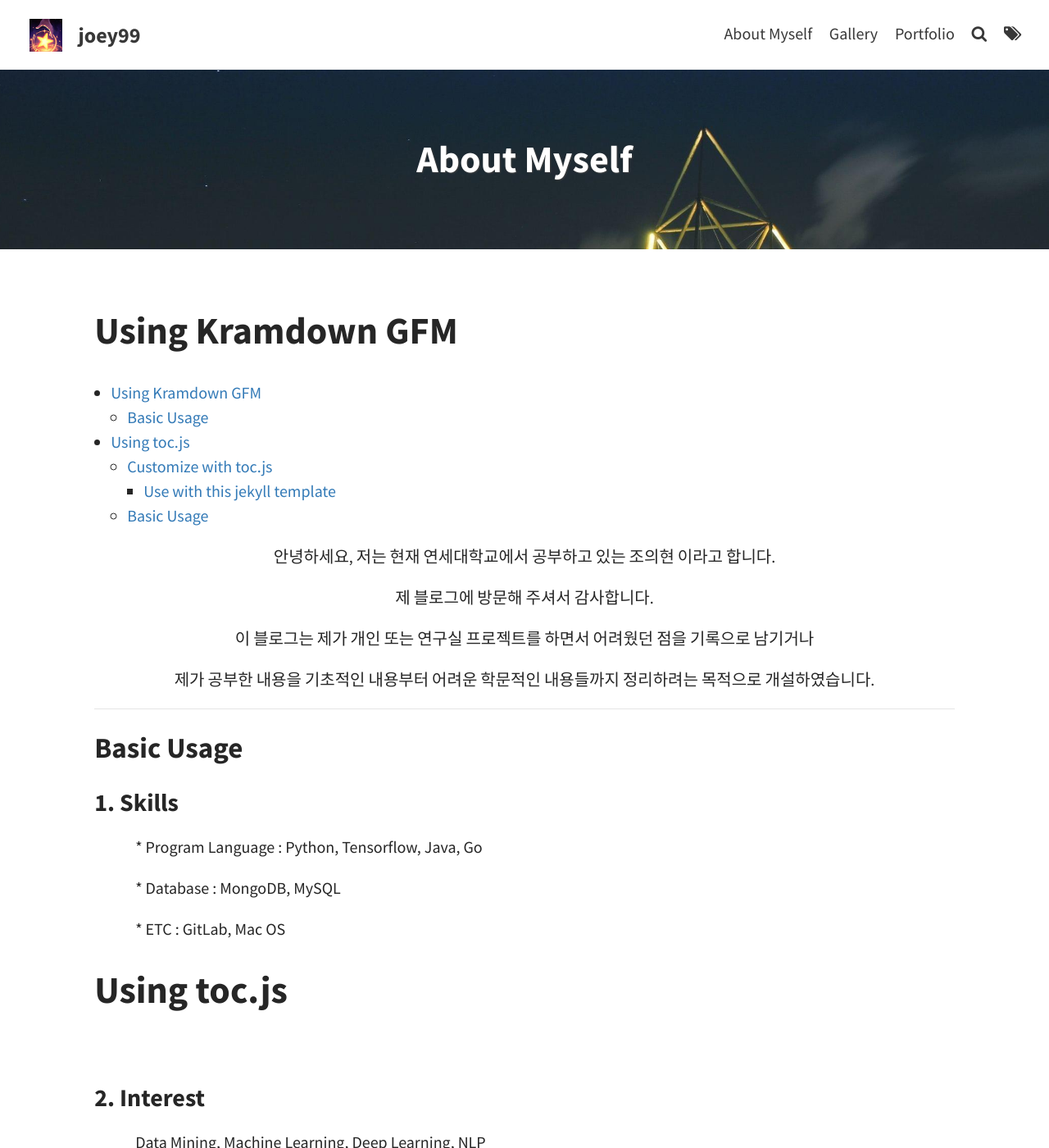
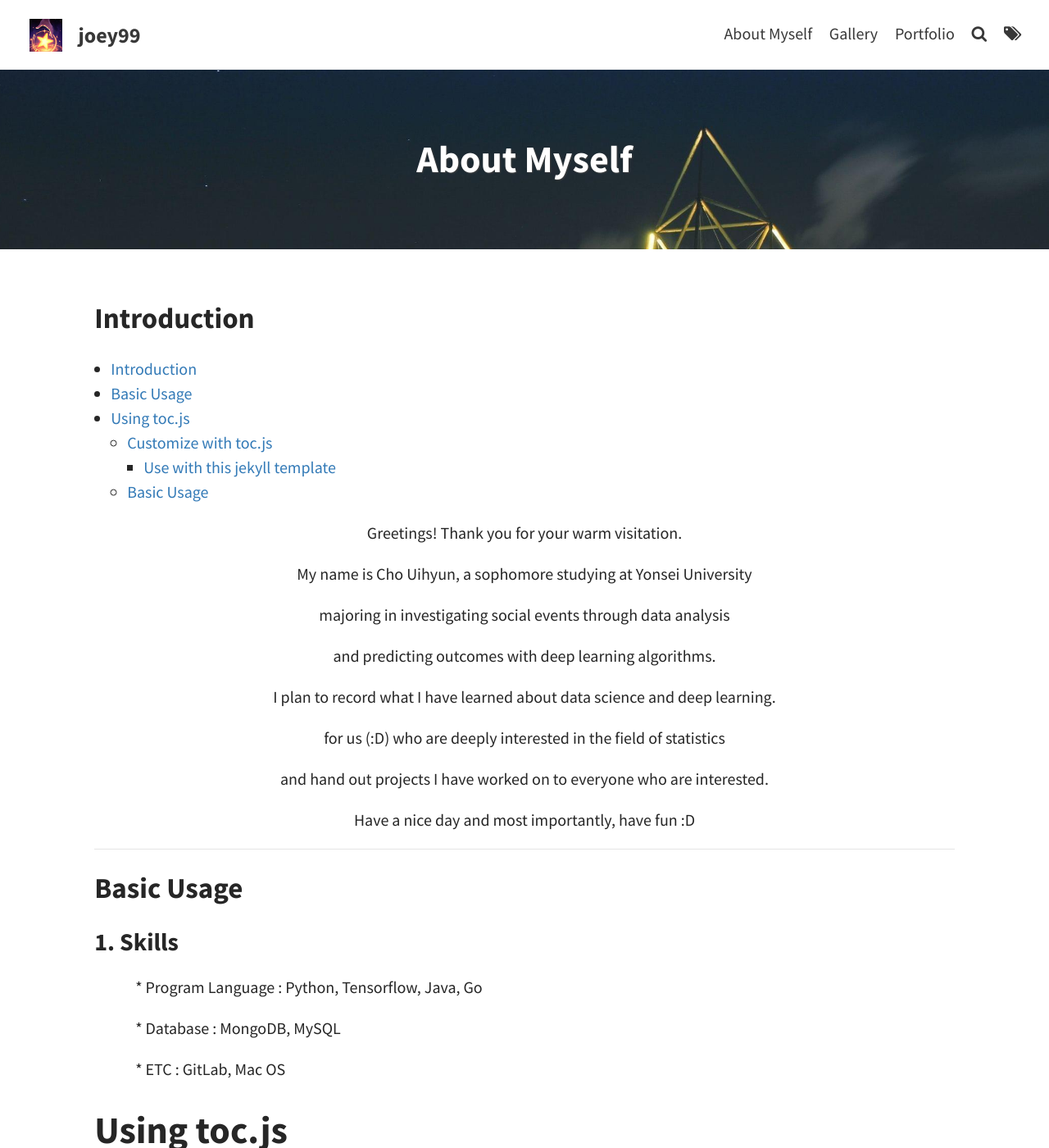
Before and after one commit to joyhyun99/joyhyun99.github.io, a Jekyll site: the page built from pages/about.md, in a window 1280 px wide and 1400 px high. Shown: the whole window at 82% size. Built offline with Jekyll 4.4.1, drawn with Linux system fonts in a browser that asks for light colours.

Commit message:
Update about.md

```diff
--- a/pages/about.md
+++ b/pages/about.md
@@ -17,19 +17,29 @@ tags: [About, Archive]
 }
 </style>
 
-# Using Kramdown GFM <!--more-->
+## Introduction <!--more-->
 * TOC
 {:toc}
 
 <center>
 
-<p>안녕하세요, 저는 현재 연세대학교에서 공부하고 있는 조의현 이라고 합니다.</p>
+<p></p>
 
-<p>제 블로그에 방문해 주셔서 감사합니다.</p>
+<p>Greetings! Thank you for your warm visitation.</p>
 
-<p>이 블로그는 제가 개인 또는 연구실 프로젝트를 하면서 어려웠던 점을 기록으로 남기거나</p>
+<p>My name is Cho Uihyun, a sophomore studying at Yonsei University</p>
 
-<p>제가 공부한 내용을 기초적인 내용부터 어려운 학문적인 내용들까지 정리하려는 목적으로 개설하였습니다.</p>
+<p>majoring in investigating social events through data analysis</p>
+
+<p>and predicting outcomes with deep learning algorithms.</p>
+
+<p>I plan to record what I have learned about data science and deep learning.</p>
+
+<p>for us (:D) who are deeply interested in the field of statistics</p>
+
+<p>and hand out projects I have worked on to everyone who are interested.</p>
+
+<p>Have a nice day and most importantly, have fun :D</p>
 
 </center>
 
```
